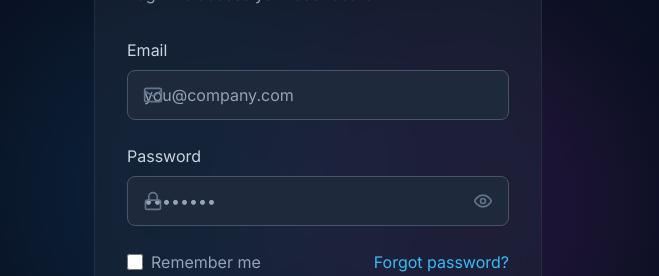
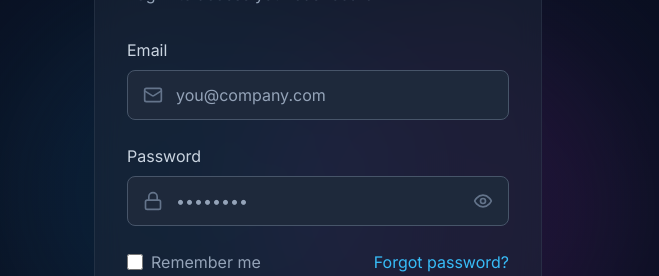
Before and after one commit to alexturkmani/ads-dominator, a React (Vite) app: page /login in a window 1280 px wide. Shown: the part 201-477 px from the top of the page, without its empty margins (322-981 px from the left). Built offline with nearby package versions, Linux system fonts and the light colour scheme.

Commit message:
Fix input field padding for icons with !important override

```diff
--- a/src/index.css
+++ b/src/index.css
@@ -111,9 +111,21 @@ body {
 
 /* Input Styles */
 .input-field {
-  @apply w-full px-4 py-3 bg-dark-800 border border-dark-600 rounded-lg text-white
+  @apply w-full py-3 bg-dark-800 border border-dark-600 rounded-lg text-white
          placeholder-dark-400 focus:outline-none focus:border-primary-500 focus:ring-2
          focus:ring-primary-500/20 transition-all duration-300;
+  padding-left: 1rem;
+  padding-right: 1rem;
+}
+
+/* Input with left icon - proper padding for icon space */
+.input-field.pl-12 {
+  padding-left: 3rem !important;
+}
+
+/* Input with right icon */
+.input-field.pr-12 {
+  padding-right: 3rem !important;
 }
 
 /* Input with icon - ensure text doesn't overlap with icons */
```
